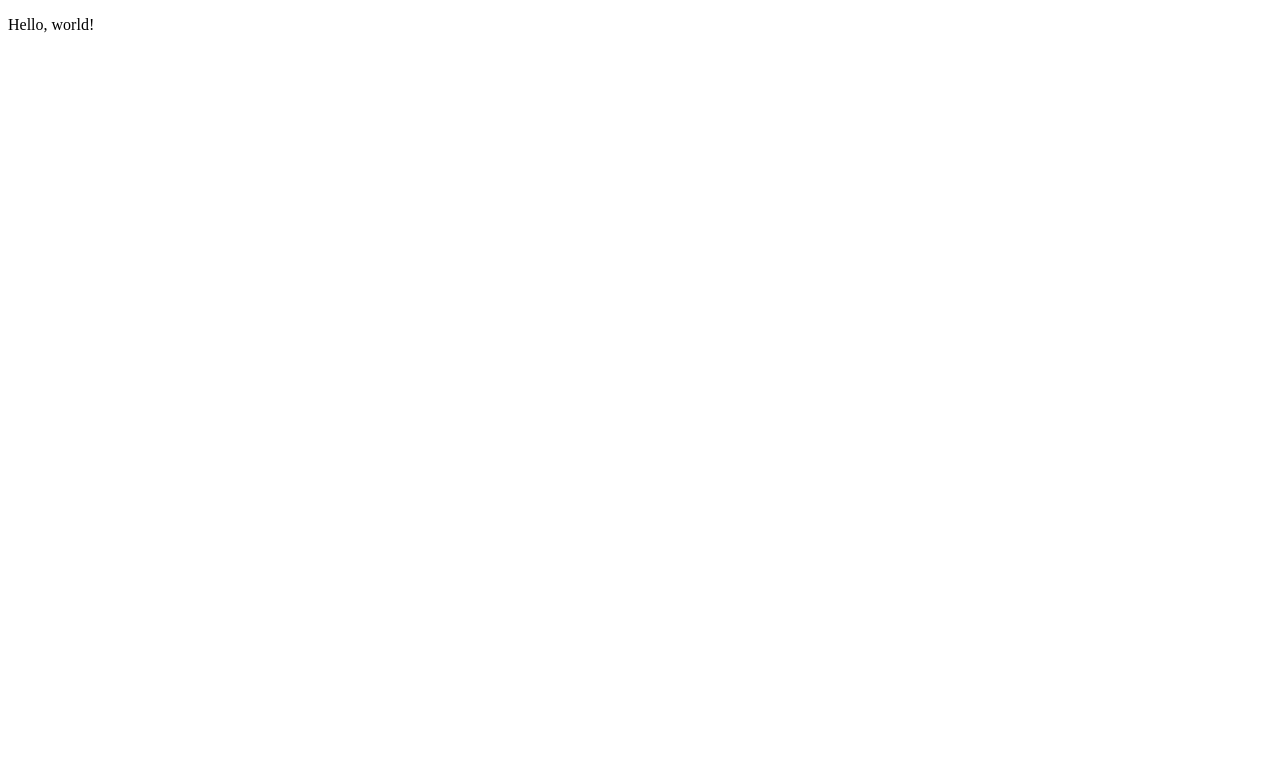
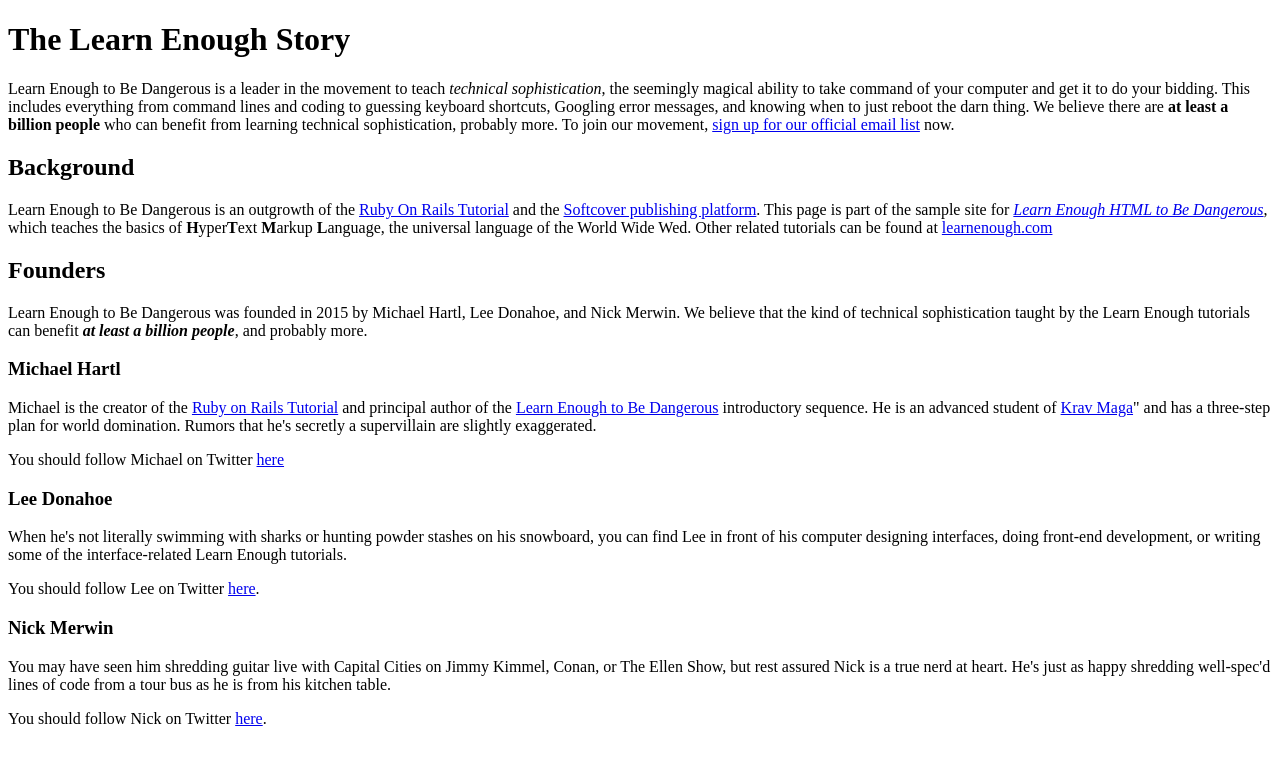
Before and after one commit to asherpdang/sample_website, a plain HTML site: page index.html in a window 1280 px wide. Drawn offline with Linux system fonts and the light colour scheme.

Commit message:
Add bio of Authors

```diff
--- a/index.html
+++ b/index.html
@@ -5,6 +5,83 @@
       <meta charset="utf-8">
     </head>
     <body>
-      <p>Hello, world!</p>
+      <h1>The Learn Enough Story</h1>
+
+      <p>
+        Learn Enough to Be Dangerous is a leader in the movement to teach
+        <em>technical sophistication</em>, the seemingly magical ability to take
+        command of your computer and get it to do your bidding. This includes
+        everything from command lines and coding to guessing keyboard shortcuts,
+        Googling error messages, and knowing when to just reboot the darn thing.
+        We believe there are <strong>at least a billion people</strong>  who can benefit from
+        learning technical sophistication, probably more. To join our
+        movement, <a href="https://learnenough.com/email">sign up for our official email list</a> now.
+      </p>
+
+      <h2>Background</h2>
+
+      <p>
+        Learn Enough to Be Dangerous is an outgrowth of the
+        <a href="https://railstutorial.org/">Ruby On Rails Tutorial</a> and the
+        <a href="https://www.softcover.io/">Softcover publishing platform</a>.
+        This page is part of the sample site for
+        <a href="https://www.learnenough.com/html"><em>Learn Enough HTML to Be Dangerous</em></a>, which teaches the basics of
+        <strong>H</strong>yper<strong>T</strong>ext <strong>M</strong>arkup
+        <strong>L</strong>anguage, the universal language of the World Wide Wed.
+        Other related tutorials can be found at
+        <a href="https://www.learnenough.com/">learnenough.com</a>
+      </p>
+
+      <h2>Founders</h2>
+
+      <p>
+        Learn Enough to Be Dangerous was founded in 2015 by Michael Hartl, Lee
+        Donahoe, and Nick Merwin. We believe that the kind of technical
+        sophistication taught by the Learn Enough tutorials can benefit
+        <strong><em>at least a billion people</em></strong>, and probably more.
+      </p>
+
+      <h3>Michael Hartl</h3>
+
+      <p>
+        Michael is the creator of the <a href="https://www.railstutorial.org/">Ruby on Rails Tutorial</a>
+        and principal author of the <a href="https://www.learnenough.com/">Learn Enough to Be Dangerous</a>
+        introductory sequence. He is an advanced student of <a href="https://www.kravmaga.com/">Krav Maga</a>" and has a three-step
+        plan for world domination. Rumors that he's secretly a supervillain are slightly exaggerated.
+      </p>
+
+      <p>
+        You should follow Michael on Twitter
+        <a href="https://twitter.com/mhartl" target="_blank"  rel="noopener">here</a>
+      </p>
+
+      <h3>Lee Donahoe</h3>
+
+      <p>
+        When he's not literally swimming with sharks or hunting powder stashes
+        on his snowboard, you can find Lee in front of his computer designing
+        interfaces, doing front-end development, or writing some of the
+        interface-related Learn Enough tutorials.
+      </p>
+
+      <p>
+        You should follow Lee on Twitter
+        <a href="https://twitter.com/leedonahoe" target="_blank"  rel="noopener">here</a>.
+      </p>
+
+      <h3>Nick Merwin</h3>
+
+      <p>
+        You may have seen him shredding guitar live with Capital Cities on Jimmy
+        Kimmel, Conan, or The Ellen Show, but rest assured Nick is a true nerd
+        at heart. He's just as happy shredding well-spec'd lines of code from a
+        tour bus as he is from his kitchen table.
+      </p>
+
+      <p>
+        You should follow Nick on Twitter
+        <a href="https://twitter.com/nickmerwin" target="_blank"  rel="noopener">here</a>.
+      </p>
+
     </body>
 </html>
```
